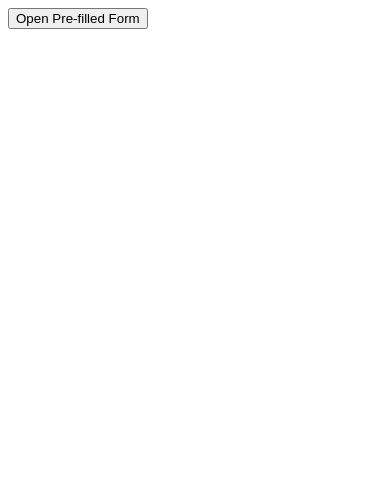
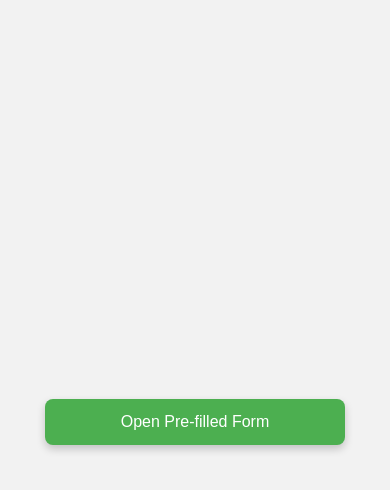
Before and after one commit to noothan07/gooleform_automated, a plain HTML site: page index.html in a window 390 px wide. Drawn offline with Linux system fonts and the light colour scheme.

Commit message:
Updated form autofill button and responsive styling

```diff
--- a/index.html
+++ b/index.html
@@ -1,9 +1,40 @@
 <!DOCTYPE html>
 <html>
-<head><title>Auto Fill Form</title></head>
+<head>
+  <title>Auto Fill Form</title>
+  <meta name="viewport" content="width=device-width, initial-scale=1.0">
+  <style>
+    body {
+      display: flex;
+      justify-content: center;
+      align-items: center;
+      height: 100vh;
+      margin: 0;
+      font-family: Arial, sans-serif;
+      background: #f2f2f2;
+    }
+
+    button {
+      background-color: #4CAF50;
+      color: white;
+      padding: 14px 28px;
+      font-size: 16px;
+      border: none;
+      border-radius: 8px;
+      cursor: pointer;
+      transition: background-color 0.3s ease;
+      box-shadow: 0 4px 8px rgba(0,0,0,0.2);
+      width: 80%;
+      max-width: 300px;
+    }
+
+    button:hover {
+      background-color: #45a049;
+    }
+  </style>
+</head>
 <body>
   <button onclick="openForm()">Open Pre-filled Form</button>
-
   <script>
     function openForm() {
       const today = new Date().toISOString().split('T')[0]; // YYYY-MM-DD
```
Also changed, not shown: gform.html (deleted, +0 -30 lines).
